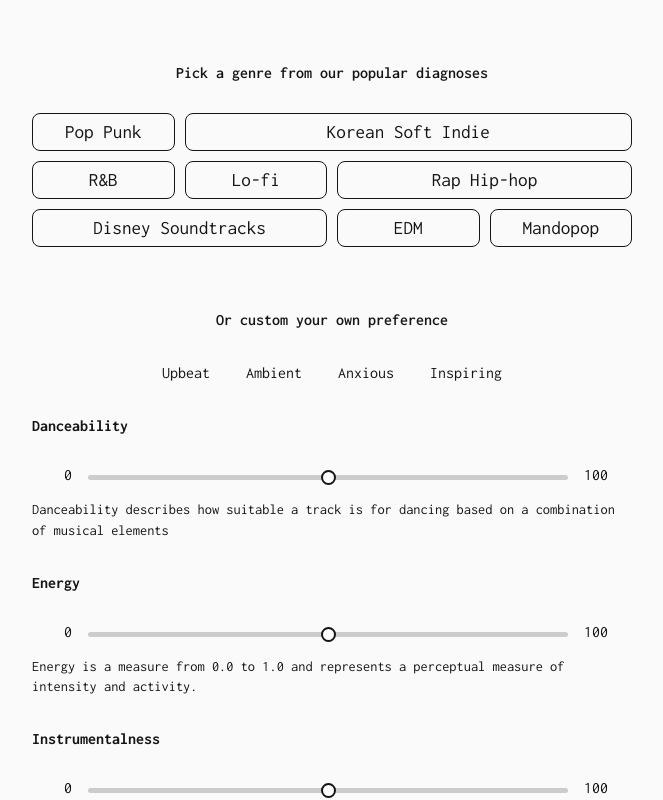
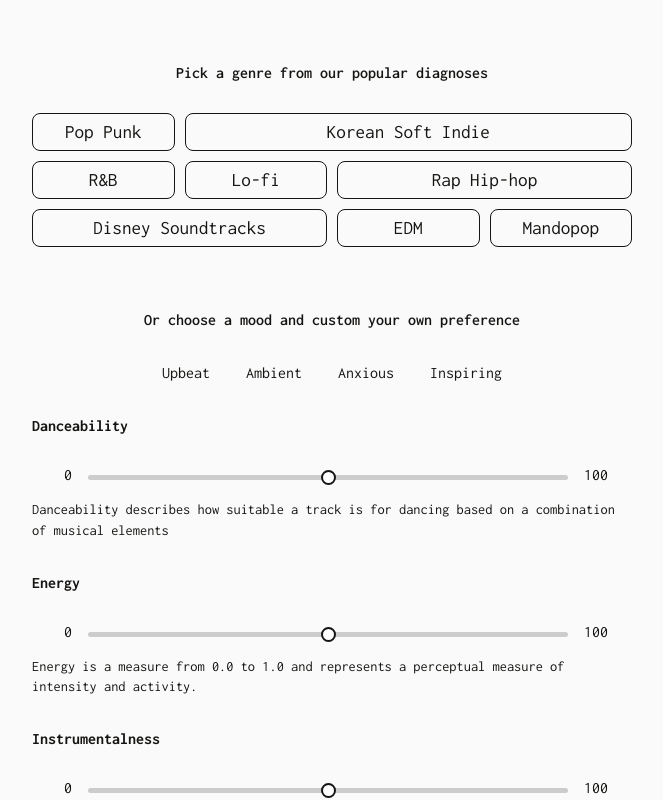
Before and after one commit to nauqh/musicotherapy, a React (Vite) app: page /input in a window 1280 px wide. Shown: the top 800 px of the page, without its empty margins (308-971 px from the left). Built offline with nearby package versions, Linux system fonts and the light colour scheme.

Commit message:
edit mood

```diff
--- a/src/pages/Input.tsx
+++ b/src/pages/Input.tsx
@@ -144,7 +144,7 @@ const Input = () => {
 						textAlign: "center",
 					}}
 				>
-					Or custom your own preference
+					Or choose a mood and custom your own preference
 				</h1>
 				<WorkFilter onFilterChange={handleFilterChange} />
 			</section>
```
